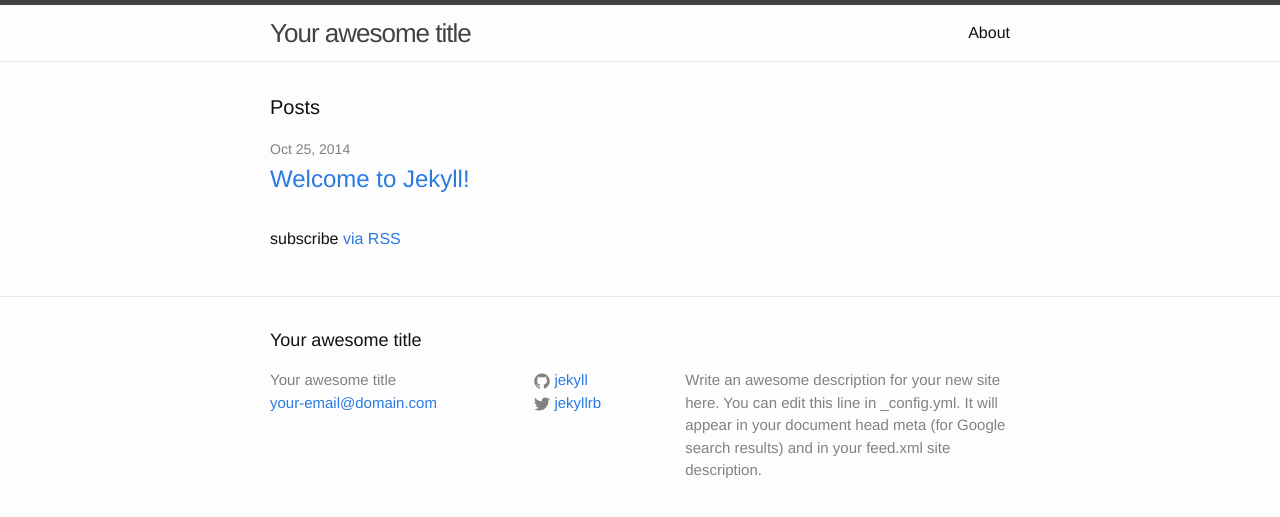
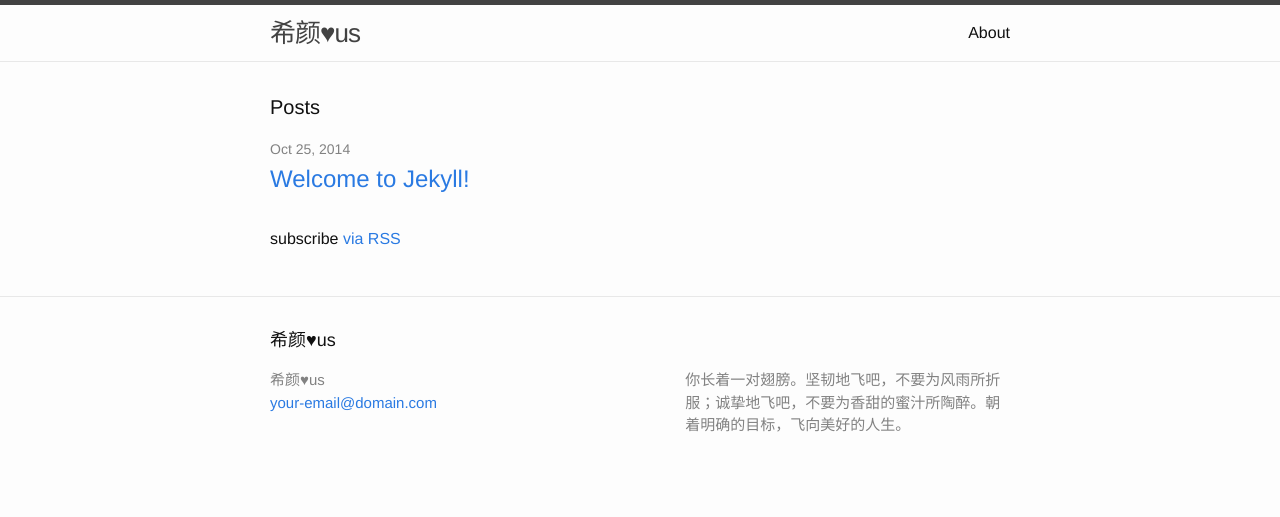
Before and after one commit to jk25084/jk25084.github.io, a Jekyll site: the page built from index.html, in a window 1280 px wide. Shown: the top 517 px of the page. Built offline with Jekyll 4.4.1, drawn with Linux system fonts in a browser that asks for light colours.

Commit message:
edit description and title

```diff
--- a/_config.yml
+++ b/_config.yml
@@ -1,14 +1,12 @@
 # Site settings
-title: Your awesome title
+title: 希颜♥us
 email: your-email@domain.com
 description: > # this means to ignore newlines until "baseurl:"
-  Write an awesome description for your new site here. You can edit this
-  line in _config.yml. It will appear in your document head meta (for
-  Google search results) and in your feed.xml site description.
+  你长着一对翅膀。坚韧地飞吧，不要为风雨所折服；诚挚地飞吧，不要为香甜的蜜汁所陶醉。朝着明确的目标，飞向美好的人生。
 baseurl: "" # the subpath of your site, e.g. /blog/
 url: "http://yourdomain.com" # the base hostname & protocol for your site
-twitter_username: jekyllrb
-github_username:  jekyll
+powerd by: 6xiy
+gifts for:  xiyan
 
 # Build settings
 markdown: kramdown
```
